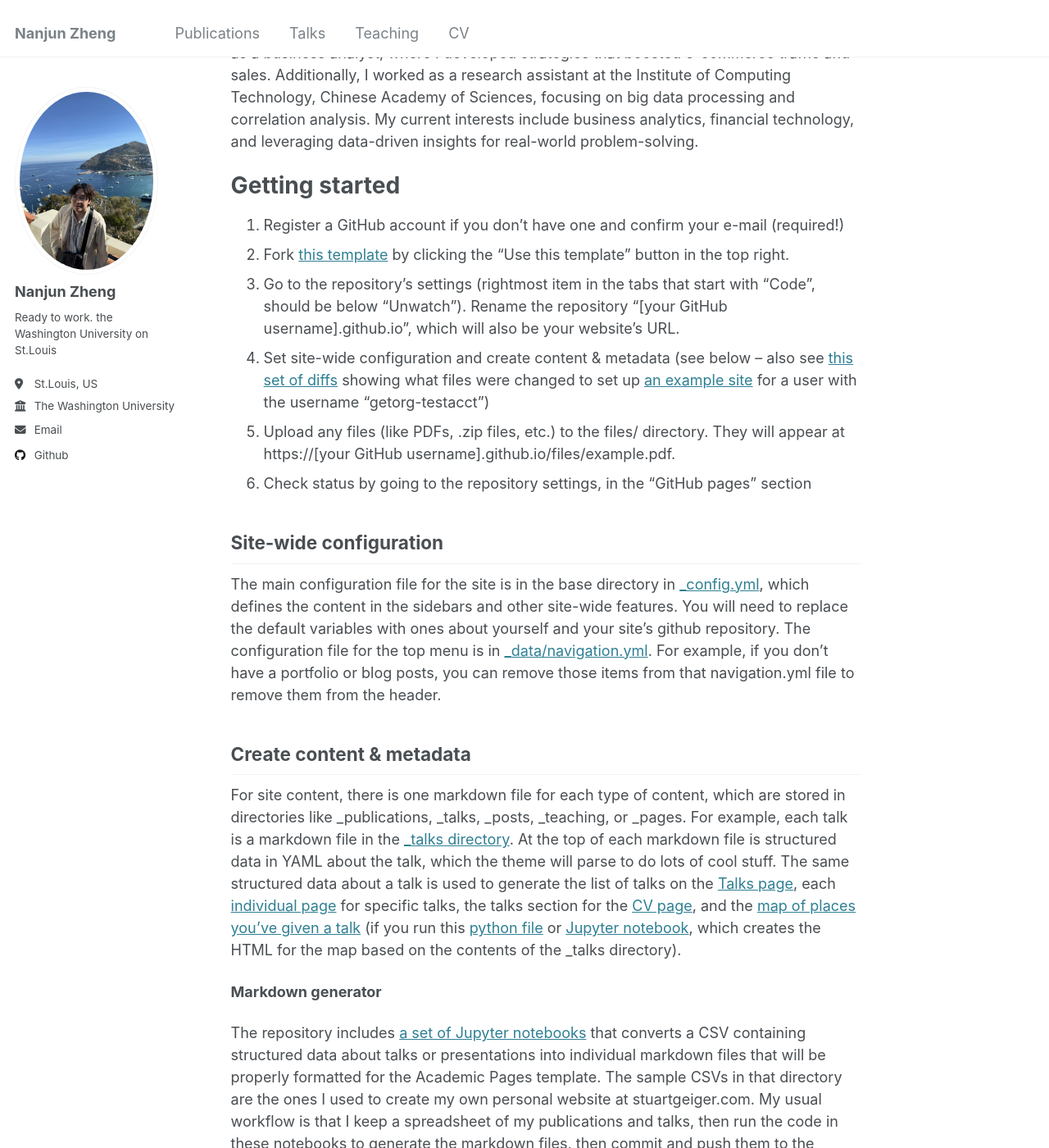
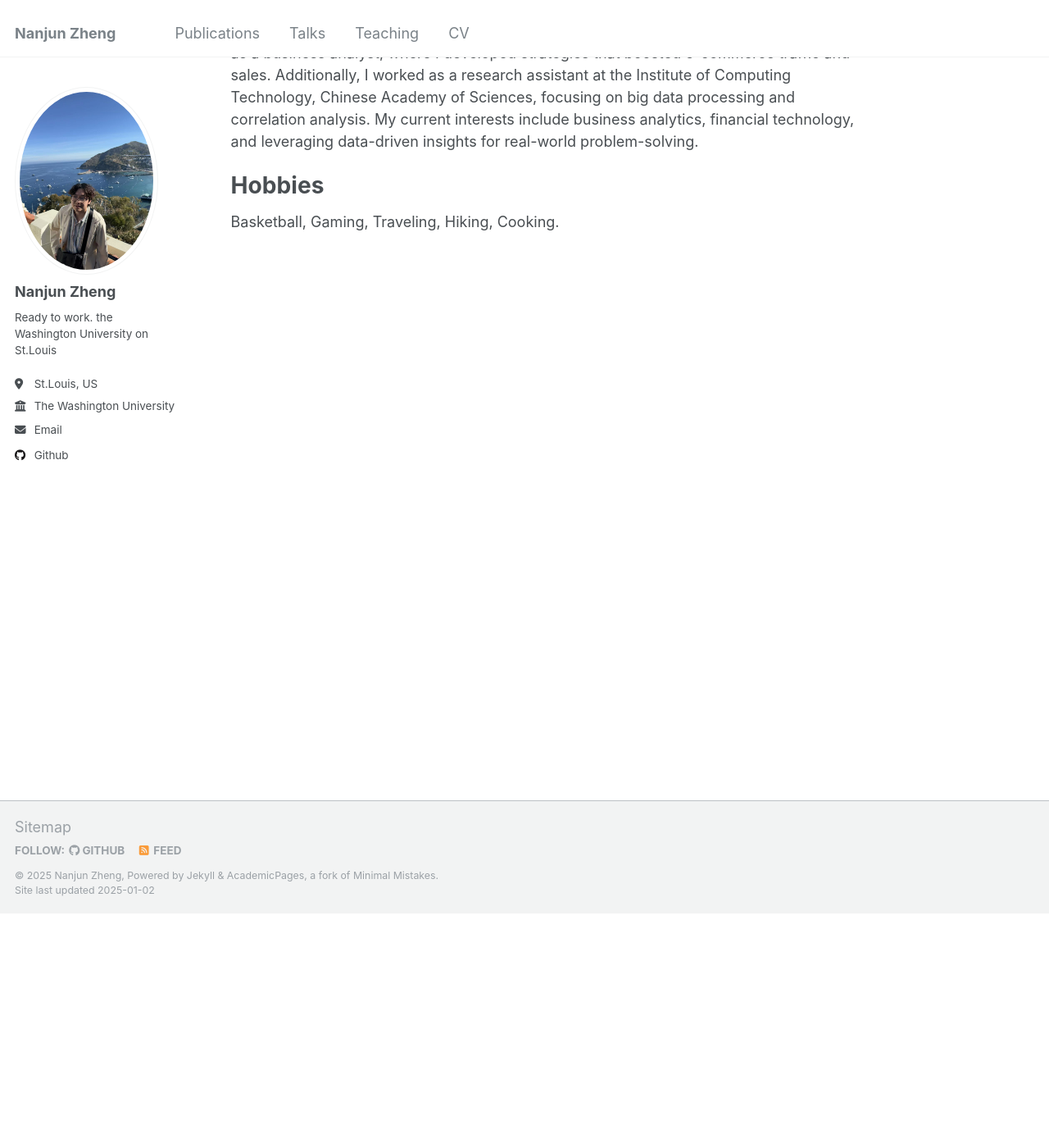
Before and after one commit to J4mes7mi/J4mes7mi.github.io, a Jekyll site: the page built from _pages/about.md, in a window 1280 px wide and 1400 px high, scrolled down 286 px. Shown: the whole window at 82% size. Built offline with Jekyll 4.4.1, drawn with Linux system fonts in a browser that asks for light colours; some of the changed text lies outside the part shown.

Commit message:
Update about.md

```diff
--- a/_pages/about.md
+++ b/_pages/about.md
@@ -13,35 +13,6 @@ My name is Nanjun Zheng. I am currently pursuing my Master’s studies in Busine
 
 
 
-Getting started
+Hobbies
 ======
-1. Register a GitHub account if you don't have one and confirm your e-mail (required!)
-1. Fork [this template](https://github.com/academicpages/academicpages.github.io) by clicking the "Use this template" button in the top right.
-1. Go to the repository's settings (rightmost item in the tabs that start with "Code", should be below "Unwatch"). Rename the repository "[your GitHub username].github.io", which will also be your website's URL.
-1. Set site-wide configuration and create content & metadata (see below -- also see [this set of diffs](http://archive.is/3TPas) showing what files were changed to set up [an example site](https://getorg-testacct.github.io) for a user with the username "getorg-testacct")
-1. Upload any files (like PDFs, .zip files, etc.) to the files/ directory. They will appear at https://[your GitHub username].github.io/files/example.pdf.
-1. Check status by going to the repository settings, in the "GitHub pages" section
-
-Site-wide configuration
-------
-The main configuration file for the site is in the base directory in [_config.yml](https://github.com/academicpages/academicpages.github.io/blob/master/_config.yml), which defines the content in the sidebars and other site-wide features. You will need to replace the default variables with ones about yourself and your site's github repository. The configuration file for the top menu is in [_data/navigation.yml](https://github.com/academicpages/academicpages.github.io/blob/master/_data/navigation.yml). For example, if you don't have a portfolio or blog posts, you can remove those items from that navigation.yml file to remove them from the header.
-
-Create content & metadata
-------
-For site content, there is one markdown file for each type of content, which are stored in directories like _publications, _talks, _posts, _teaching, or _pages. For example, each talk is a markdown file in the [_talks directory](https://github.com/academicpages/academicpages.github.io/tree/master/_talks). At the top of each markdown file is structured data in YAML about the talk, which the theme will parse to do lots of cool stuff. The same structured data about a talk is used to generate the list of talks on the [Talks page](https://academicpages.github.io/talks), each [individual page](https://academicpages.github.io/talks/2012-03-01-talk-1) for specific talks, the talks section for the [CV page](https://academicpages.github.io/cv), and the [map of places you've given a talk](https://academicpages.github.io/talkmap.html) (if you run this [python file](https://github.com/academicpages/academicpages.github.io/blob/master/talkmap.py) or [Jupyter notebook](https://github.com/academicpages/academicpages.github.io/blob/master/talkmap.ipynb), which creates the HTML for the map based on the contents of the _talks directory).
-
-**Markdown generator**
-
-The repository includes [a set of Jupyter notebooks](https://github.com/academicpages/academicpages.github.io/tree/master/markdown_generator
-) that converts a CSV containing structured data about talks or presentations into individual markdown files that will be properly formatted for the Academic Pages template. The sample CSVs in that directory are the ones I used to create my own personal website at stuartgeiger.com. My usual workflow is that I keep a spreadsheet of my publications and talks, then run the code in these notebooks to generate the markdown files, then commit and push them to the GitHub repository.
-
-How to edit your site's GitHub repository
-------
-Many people use a git client to create files on their local computer and then push them to GitHub's servers. If you are not familiar with git, you can directly edit these configuration and markdown files directly in the github.com interface. Navigate to a file (like [this one](https://github.com/academicpages/academicpages.github.io/blob/master/_talks/2012-03-01-talk-1.md) and click the pencil icon in the top right of the content preview (to the right of the "Raw | Blame | History" buttons). You can delete a file by clicking the trashcan icon to the right of the pencil icon. You can also create new files or upload files by navigating to a directory and clicking the "Create new file" or "Upload files" buttons.
-
-Example: editing a markdown file for a talk
-![Editing a markdown file for a talk](/images/editing-talk.png)
-
-For more info
-------
-More info about configuring Academic Pages can be found in [the guide](https://academicpages.github.io/markdown/), the [growing wiki](https://github.com/academicpages/academicpages.github.io/wiki), and you can always [ask a question on GitHub](https://github.com/academicpages/academicpages.github.io/discussions). The [guides for the Minimal Mistakes theme](https://mmistakes.github.io/minimal-mistakes/docs/configuration/) (which this theme was forked from) might also be helpful.
+Basketball, Gaming, Traveling, Hiking, Cooking.
```
